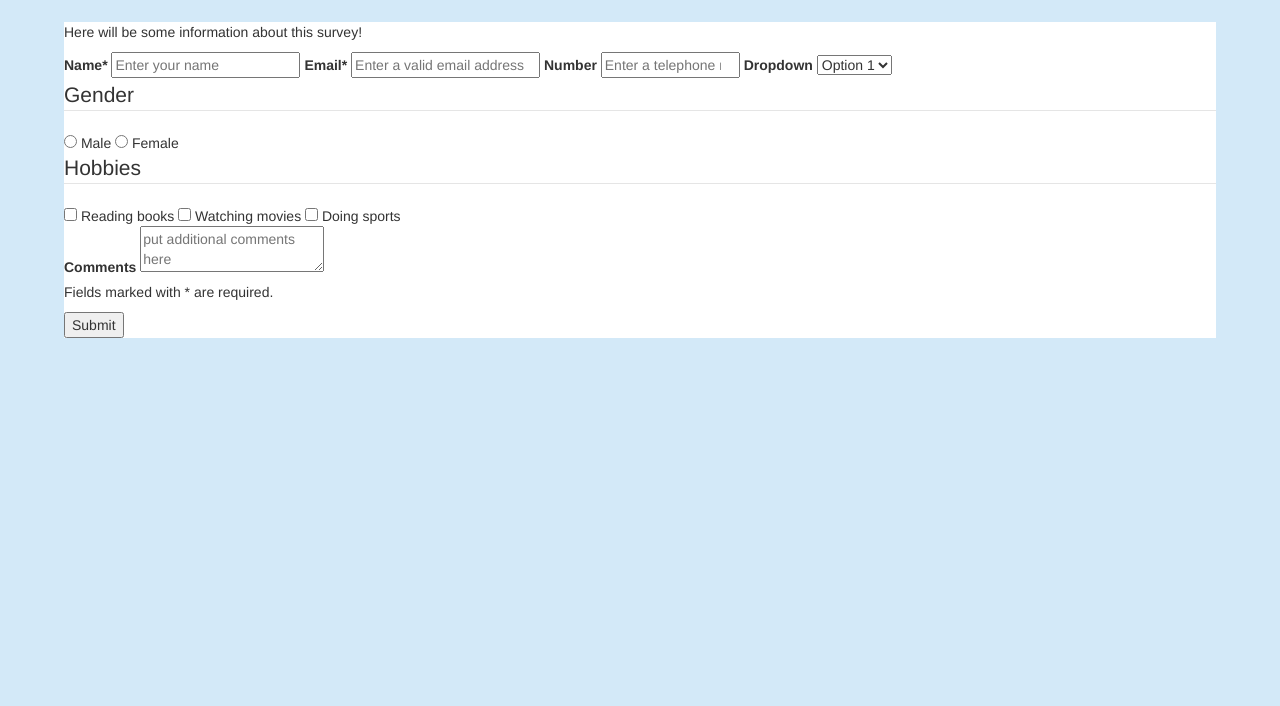
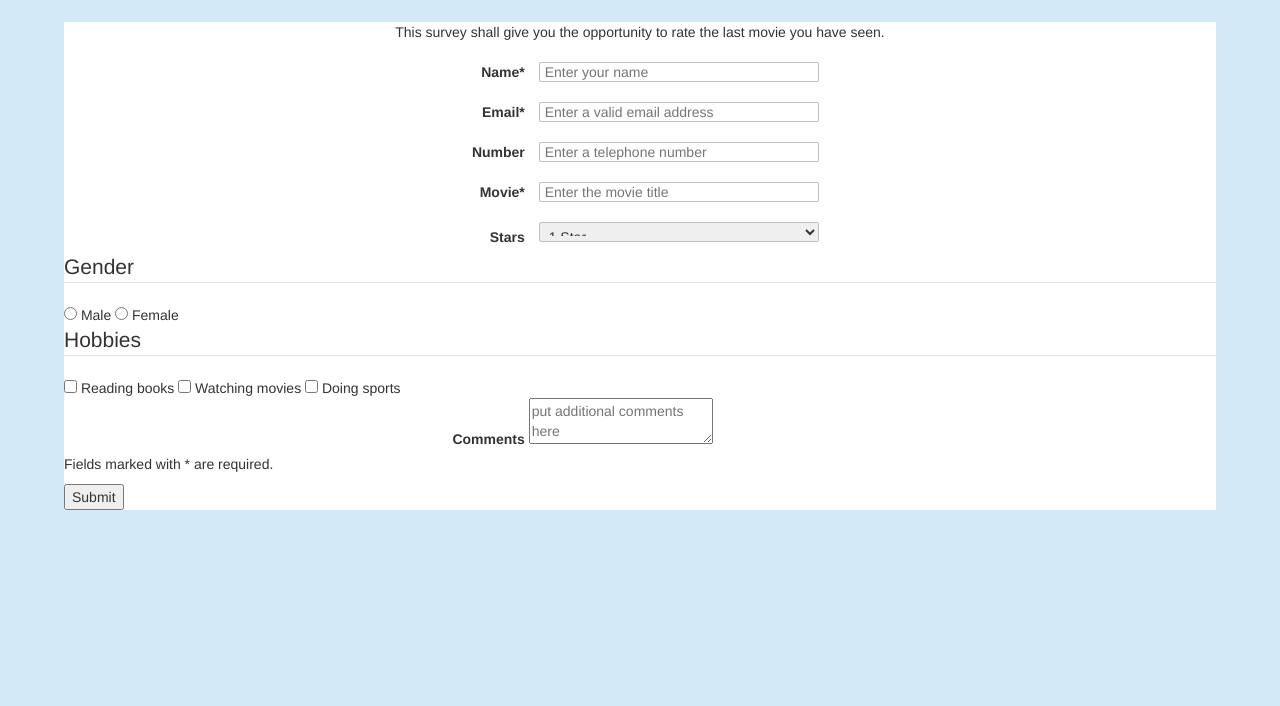
Before and after one commit to Prime1990/fcc-survey-form, a plain HTML site: page index.html in a window 1280 px wide. Shown: the part 94-800 px from the top of the page. Drawn offline with nearby package versions, Linux system fonts and the light colour scheme.

Commit message:
first adjustments regarding style

```diff
--- a/css/style.css
+++ b/css/style.css
@@ -10,6 +10,28 @@ main {
     margin: 0% 5% 0% 5%;
 }
 
+.div-label {
+    width: 40%;
+    display: inline-block;
+    text-align: right;
+}
+
+.div-input {
+    width: 50%;
+}
+
+.input-field {
+  height: 20px;
+  width: 280px;
+  padding: 5px;
+  margin: 10px;
+  border: 1px solid #c0c0c0;
+  border-radius: 2px;
+}
 #title {
     text-align: center;
 }
+
+#description {
+    text-align: center;
+}
--- a/index.html
+++ b/index.html
@@ -1,60 +1,55 @@
 
 <!DOCTYPE html>
-<!--
-// !! IMPORTANT README:
-
-// You may add additional external JS and CSS as needed to complete the project, however the current external resource MUST remain in place for the tests to work. BABEL must also be left in place.
-
-/***********
-INSTRUCTIONS:
-  - Select the project you would
-    like to complete from the dropdown
-    menu.
-  - Click the "RUN TESTS" button to
-    run the tests against the blank
-    pen.
-  - Click the "TESTS" button to see
-    the individual test cases.
-    (should all be failing at first)
-  - Start coding! As you fulfill each
-    test case, you will see them go
-    from red to green.
-  - As you start to build out your
-    project, when tests are failing,
-    you should get helpful errors
-    along the way!
-    ************/
-
-// PLEASE NOTE: Adding global style rules using the * selector, or by adding rules to body {..} or html {..}, or to all elements within body or html, i.e. h1 {..}, has the potential to pollute the test suite's CSS. Try adding: * { color: red }, for a quick example!
-
-// Once you have read the above messages, you can delete all comments.
--->
 <html>
   <head>
     <link rel="stylesheet" href="https://maxcdn.bootstrapcdn.com/bootstrap/3.3.7/css/bootstrap.min.css">
     <link rel="stylesheet" href="css/style.css">
     <script src="https://gitcdn.link/repo/freeCodeCamp/testable-projects-fcc/master/build/bundle.js"></script>
-    <title>FCC Project Survey Form</title>
+    <title>Rate the Movie</title>
   </head>
   <body>
     <header>
-      <h1 id="title">Survey Form</h1>
+      <h1 id="title">Rate the Movie</h1>
     </header>
     <main>
-      <p id="description">Here will be some information about this survey!</p>
+      <p id="description">This survey shall give you the opportunity to rate the last movie you have seen.</p>
       <form id="survey-form">
+        <div class="survey-pair">
+          <div class="div-label">
             <label for="name" id="name-label">Name*</label>
-        <input id="name" type="text" placeholder="Enter your name"required>
+          </div>
+          <input id="name" type="text" placeholder="Enter your name" class="input-field" required>
+        </div>
+        <div class="survey-pair">
+          <div class="div-label">
             <label for="email" id="email-label">Email*</label>
-        <input id="email" type="email" placeholder="Enter a valid email address"required>
+          </div>
+          <input id="email" type="email" placeholder="Enter a valid email address"  class="input-field" required>
+        </div>
+        <div class="survey-pair">
+          <div class="div-label">
             <label for="number" id ="number-label">Number</label>
-        <input id="number" type="number" min="0" max="999999999999" placeholder="Enter a telephone number">
-        <label for="dropdown" id="dropdown-label">Dropdown</label>
-        <select id="dropdown">
-          <option>Option 1</option>
-          <option>Option 2</option>
-          <option>Option 3</option>
+          </div>
+          <input id="number" type="number" min="0" max="999999999999" placeholder="Enter a telephone number"  class="input-field">
+        </div>
+        <div class="survey-pair">
+          <div class="div-label">
+            <label for="name" id="name-label">Movie*</label>
+          </div>
+          <input id="movie" type="text" placeholder="Enter the movie title"  class="input-field" required>
+        </div>
+        <div class="survey-pair">
+          <div class="div-label">
+            <label for="dropdown" id="dropdown-label">Stars</label>
+          </div>
+          <select id="dropdown"  class="input-field">
+            <option>1 Star</option>
+            <option>2 Stars</option>
+            <option>3 Stars</option>
+            <option>4 Stars</option>
+            <option>5 Stars</option>
           </select>
+        </div>
         <fieldset>
           <legend>Gender</legend>
           <input type="radio" name="gender" value="male"> Male
@@ -66,8 +61,12 @@ INSTRUCTIONS:
           <input type="checkbox" name="hobby2" value="movies"> Watching movies
           <input type="checkbox" name="hobby3" value="sports"> Doing sports
         </fieldset>
+        <div class="survey-pair">
+          <div class="div-label">
             <label for="comments" id="comments-label">Comments</label>
+          </div>
           <textarea id="comments" placeholder="put additional comments here"></textarea>
+        </div>
         <p>Fields marked with * are required.</p>
         <input id="submit" type="submit" value="Submit">
       </form>
```
Lines whose indentation alone changed are shown as unchanged.
